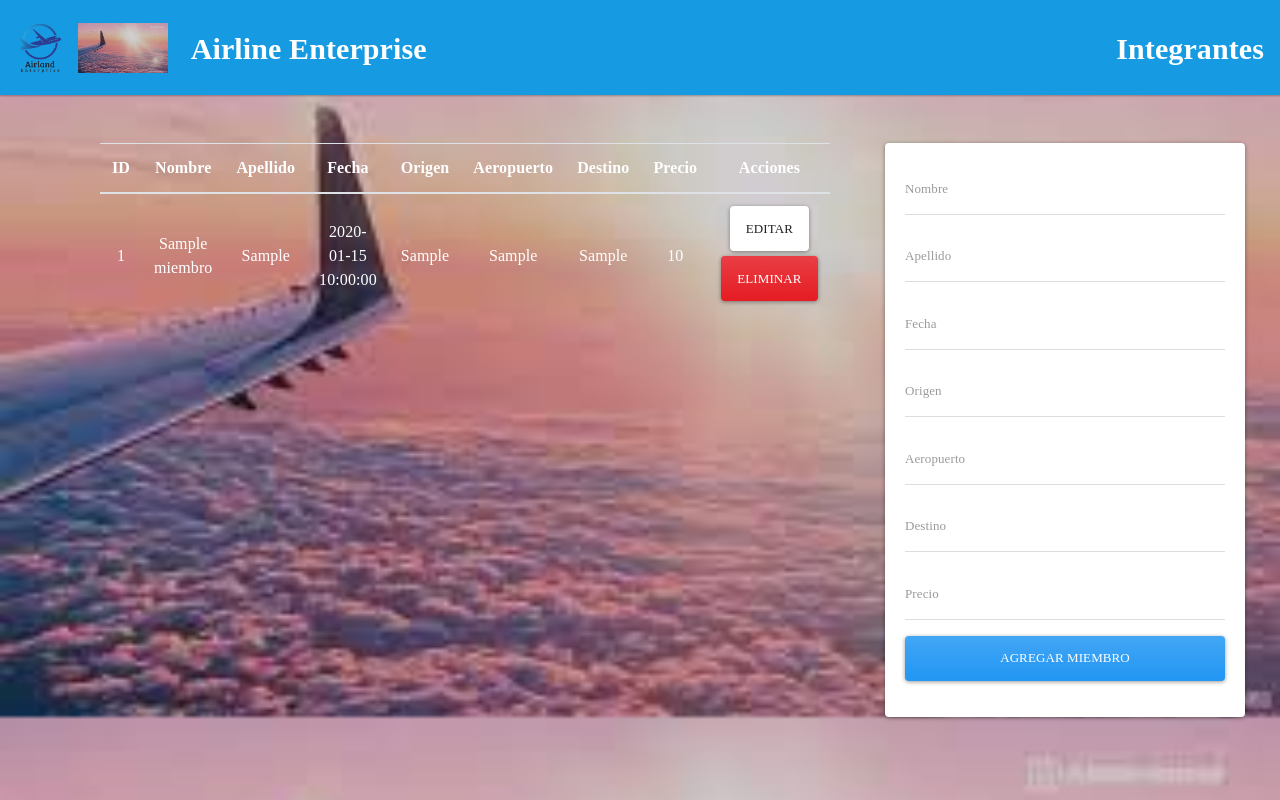
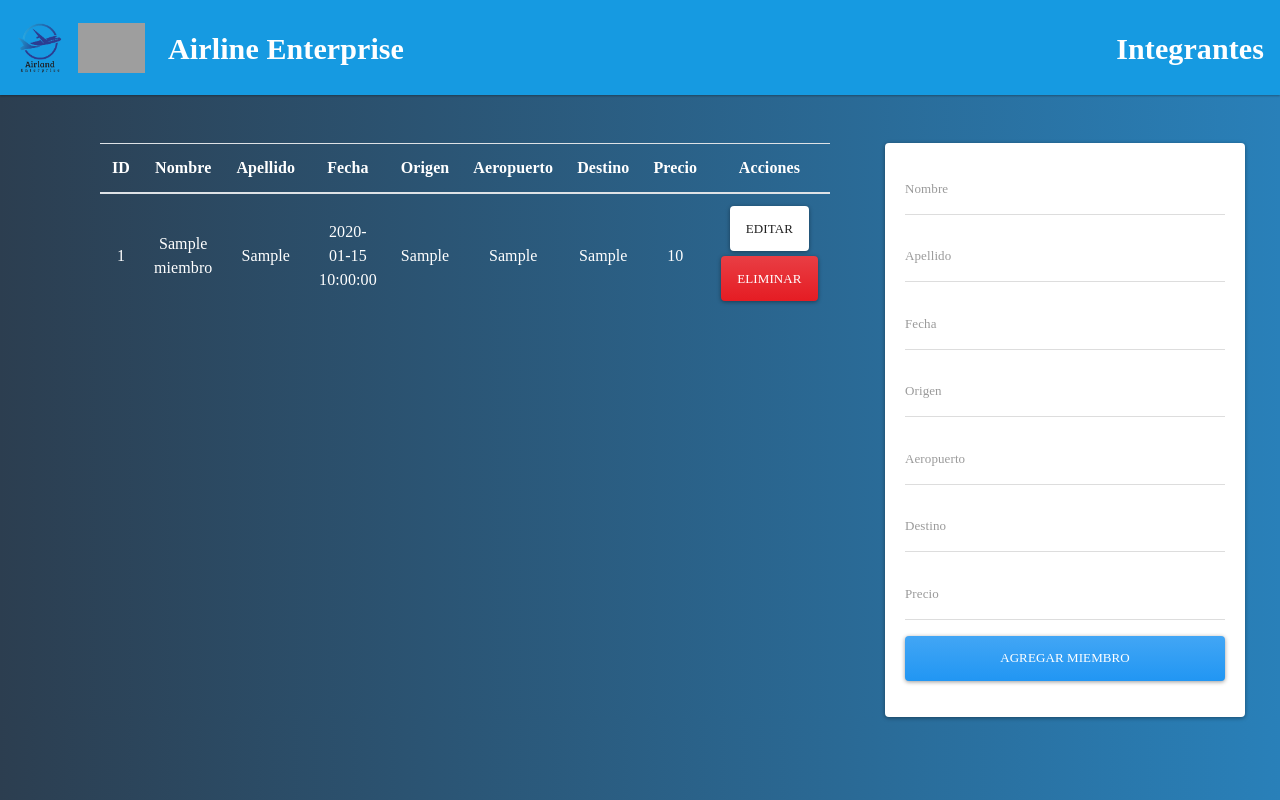
Before and after one commit to GonJurado/SO-G03, a Flask app: page / in a window 1280 px wide. Run offline with Flask 3, Linux system fonts and the light colour scheme; tables that the repository leaves empty or names only in its code hold one stand-in row (values such as "Sample post"); some libraries are stand-ins or nearby versions; grey boxes are pictures that could not be loaded.

Commit message:
bad image

```diff
--- a/flask-contacts-app/static/css/main.css
+++ b/flask-contacts-app/static/css/main.css
@@ -2,9 +2,18 @@
 
 body {
   font-family: 'Times New Roman', Times, serif;
-  background-image: url('../IMG/background.png');
-  background-size: cover;
-
+  /* background-image: url('../IMG/background.png');
+  background-size: cover; */
+  background: -webkit-linear-gradient(
+    to right,
+    #2c3e50,
+    #2980b9
+  ); /* Chrome 10-25, Safari 5.1-6 */
+  background: linear-gradient(
+    to right,
+    #2c3e50,
+    #2980b9
+  ); /* W3C, IE 10+/ Edge, Firefox 16+, Chrome 26+, Opera 12+, Safari 7+ */
 }
 
 .bg-dark{
```
Also changed, not shown: flask-contacts-app/static/IMG/background.png (deleted).
